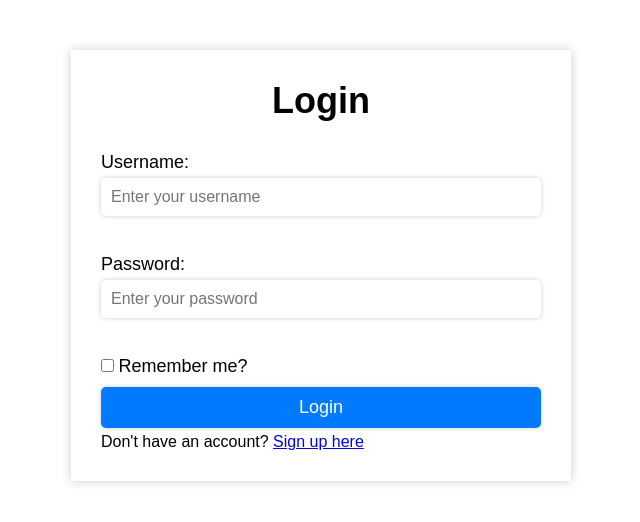
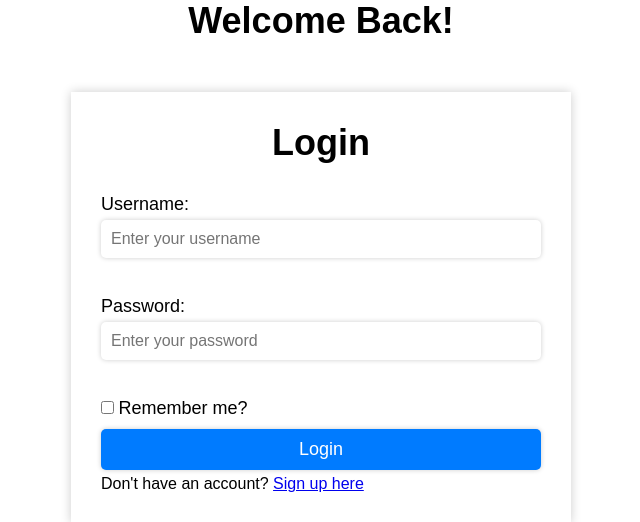
Before and after one commit to ethan-btst/cmpt276, a Flask app: page / in a window 1280 px wide. Shown: the top 522 px of the page, without its empty margins (319-959 px from the left). Run offline with Flask 3, Linux system fonts and the light colour scheme; some libraries are stand-ins or nearby versions.

Commit message:
Update login.html

```diff
--- a/templates/login.html
+++ b/templates/login.html
@@ -5,7 +5,11 @@
     <link rel="stylesheet" href="../static/css/login.css" />
   </head>
   <body>
+    <div class="welcome-container">
+      <h1>Welcome Back!</h1>
+  </div>
     <div class="wrapper">
+
       <h1>Login {{error_message}}</h1>
 
       <form method="post" action="/login">
```
